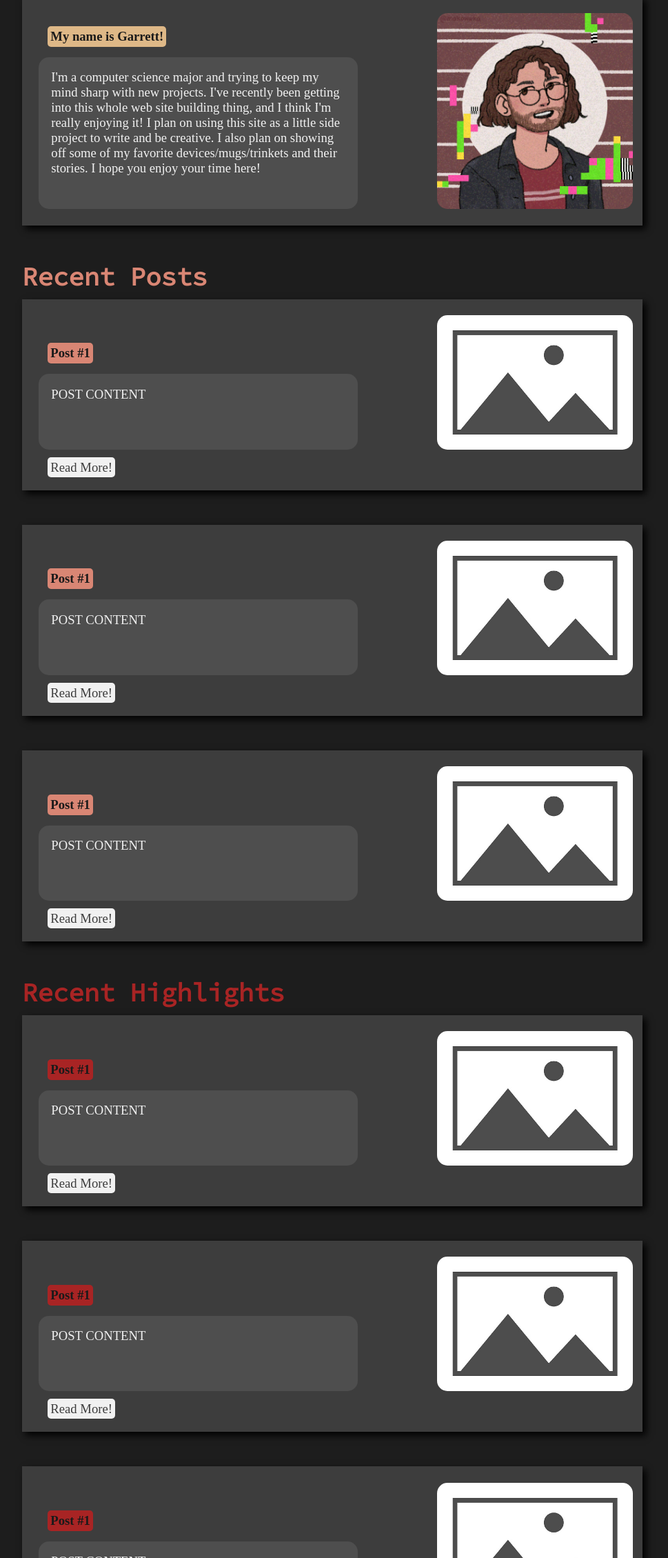
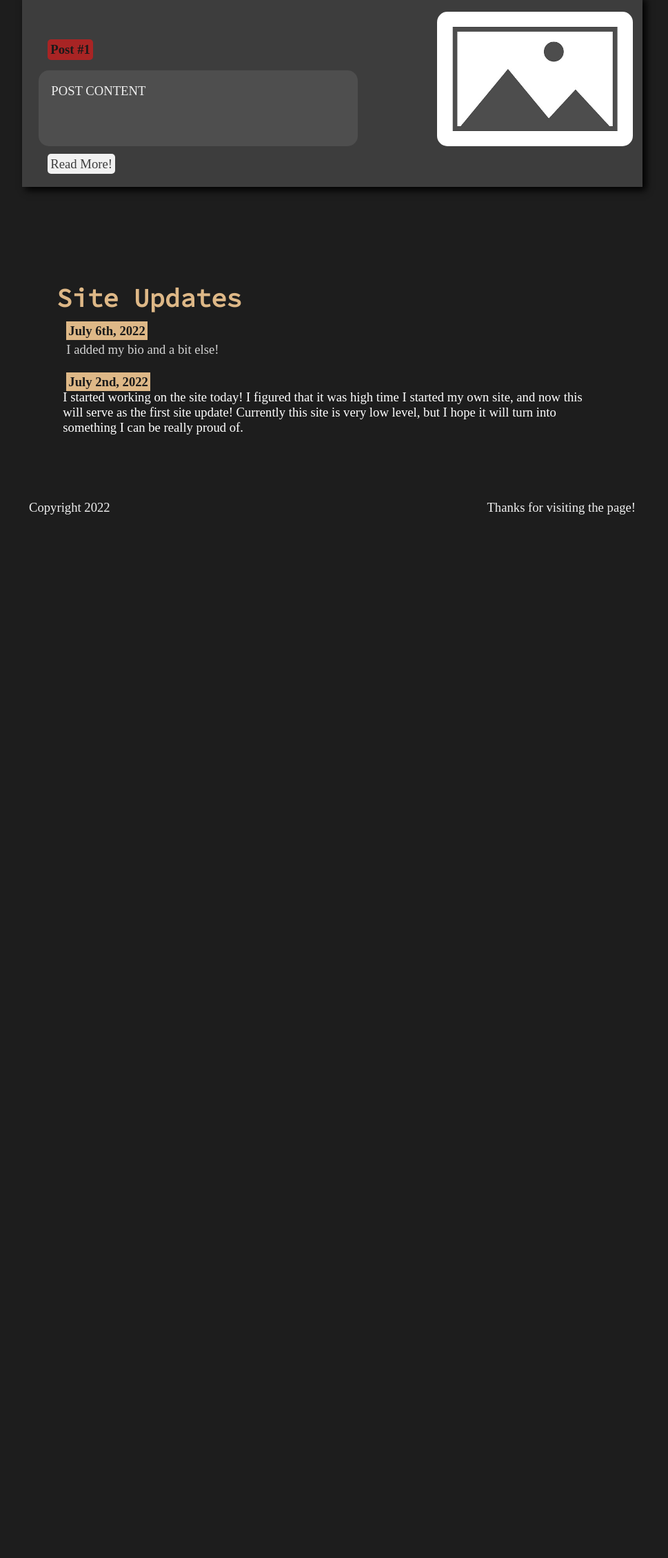
Before and after one commit to Garrett-In-Development/Garrett-In-Development.github.io, a plain HTML site: page index.html in a window 1280 px wide. Shown: the part 541-2800 px from the top of the page at 69% size, without its empty margins (158-1127 px from the left). After the commit the page ends 1298 px from the top, so only its background shows below. Drawn offline with Linux system fonts and the light colour scheme.

Commit message:
Edited Index.html

```diff
--- a/index.html
+++ b/index.html
@@ -6,64 +6,21 @@
     <meta name="viewport" content="width=device-width, initial-scale=1.0">
     <link rel="stylesheet" href="style.css" type="text/css" media="screen" title="no title" charset="utf-8">
     <link rel="stylesheet" href="https://fonts.googleapis.com/css2?family=Source+Code+Pro">
-    <title>Coffee @ 8</title>
+    <title>Garrett Crites</title>
   </head>
   <body>
     <main>
-      <section class="header">
-        <div id="logo"></div>
-      </section>
       <nav>
         <a href="" class="nav-link">Home</a>
         <a href="" class="nav-link">About</a>
-        <a href="" class="nav-link">Blog</a>
       </nav>
       <div id="bio" class="card">
         <div class="card-content">
           <div class="card-title">
             <h3 id="bio-title">My name is Garrett!</h3>
           </div>
-          <p id="bio-content" class="card-text">I'm a computer science major and trying to keep my mind sharp with new projects. I've recently been getting into this whole web site building thing, and I think I'm really enjoying it! I plan on using this site as a little side project to write and be creative. I also plan on showing off some of my favorite devices/mugs/trinkets and their stories. I hope you enjoy your time here!</p>
+          <p id="bio-content" class="card-text">I'm a Computer Science and Honors Liberal Arts Major at Seattle Pacific University. On this site you can see my past projects and what I'm working on in my free time. Feel free to poke around and learn more about me!</p>
           <img class="card-img" id="pfp" src="./images/self.png">
-        </div>
-      </div>
-      <div id="posts">
-        <h2 class="section-header">Recent Posts</h2>
-        <div class="card">
-          <div class="card-content">
-            <div class="card-title">
-              <h3>Post #1</h3>
-            </div>
-            <p class="card-text">POST CONTENT</p>
-            <img class="card-img" src="/images/no-image.jpg" alt=""/>
-            <div class="read-more">
-              <a href="#" target="_blank">Read More!</a>
-            </div>
-          </div>
-        </div>
-        <div class="card">
-          <div class="card-content">
-            <div class="card-title">
-              <h3>Post #1</h3>
-            </div>
-            <p class="card-text">POST CONTENT</p>
-            <img class="card-img" src="/images/no-image.jpg" alt=""/>
-            <div class="read-more">
-              <a href="#" target="_blank">Read More!</a>
-            </div>
-          </div>
-        </div>
-        <div class="card">
-          <div class="card-content">
-            <div class="card-title">
-              <h3>Post #1</h3>
-            </div>
-            <p class="card-text">POST CONTENT</p>
-            <img class="card-img" src="/images/no-image.jpg" alt=""/>
-            <div class="read-more">
-              <a href="#" target="_blank">Read More!</a>
-            </div>
-          </div>
         </div>
       </div>
       <div id="highlights">
@@ -80,30 +37,30 @@
             </div>
           </div>
         </div>
-        <div class="card">
-          <div class="card-content">
-            <div class="card-title">
-              <h3>Post #1</h3>
-            </div>
-            <p class="card-text">POST CONTENT</p>
-            <img class="card-img" src="/images/no-image.jpg" alt=""/>
-            <div class="read-more">
-              <a href="#" target="_blank">Read More!</a>
-            </div>
-          </div>
-        </div>
-        <div class="card">
-          <div class="card-content">
-            <div class="card-title">
-              <h3>Post #1</h3>
-            </div>
-            <p class="card-text">POST CONTENT</p>
-            <img class="card-img" src="/images/no-image.jpg" alt=""/>
-            <div class="read-more">
-              <a href="#" target="_blank">Read More!</a>
-            </div>
-          </div>
-        </div>
+        <!-- <div class="card"> -->
+        <!--   <div class="card-content"> -->
+        <!--     <div class="card-title"> -->
+        <!--       <h3>Post #1</h3> -->
+        <!--     </div> -->
+        <!--     <p class="card-text">POST CONTENT</p> -->
+        <!--     <img class="card-img" src="/images/no-image.jpg" alt=""/> -->
+        <!--     <div class="read-more"> -->
+        <!--       <a href="#" target="_blank">Read More!</a> -->
+        <!--     </div> -->
+        <!--   </div> -->
+        <!-- </div> -->
+        <!-- <div class="card"> -->
+        <!--   <div class="card-content"> -->
+        <!--     <div class="card-title"> -->
+        <!--       <h3>Post #1</h3> -->
+        <!--     </div> -->
+        <!--     <p class="card-text">POST CONTENT</p> -->
+        <!--     <img class="card-img" src="/images/no-image.jpg" alt=""/> -->
+        <!--     <div class="read-more"> -->
+        <!--       <a href="#" target="_blank">Read More!</a> -->
+        <!--     </div> -->
+        <!--   </div> -->
+        <!-- </div> -->
       </div>
       <div id="updates">
         <h1 class="section-header">Site Updates</h1>
```
